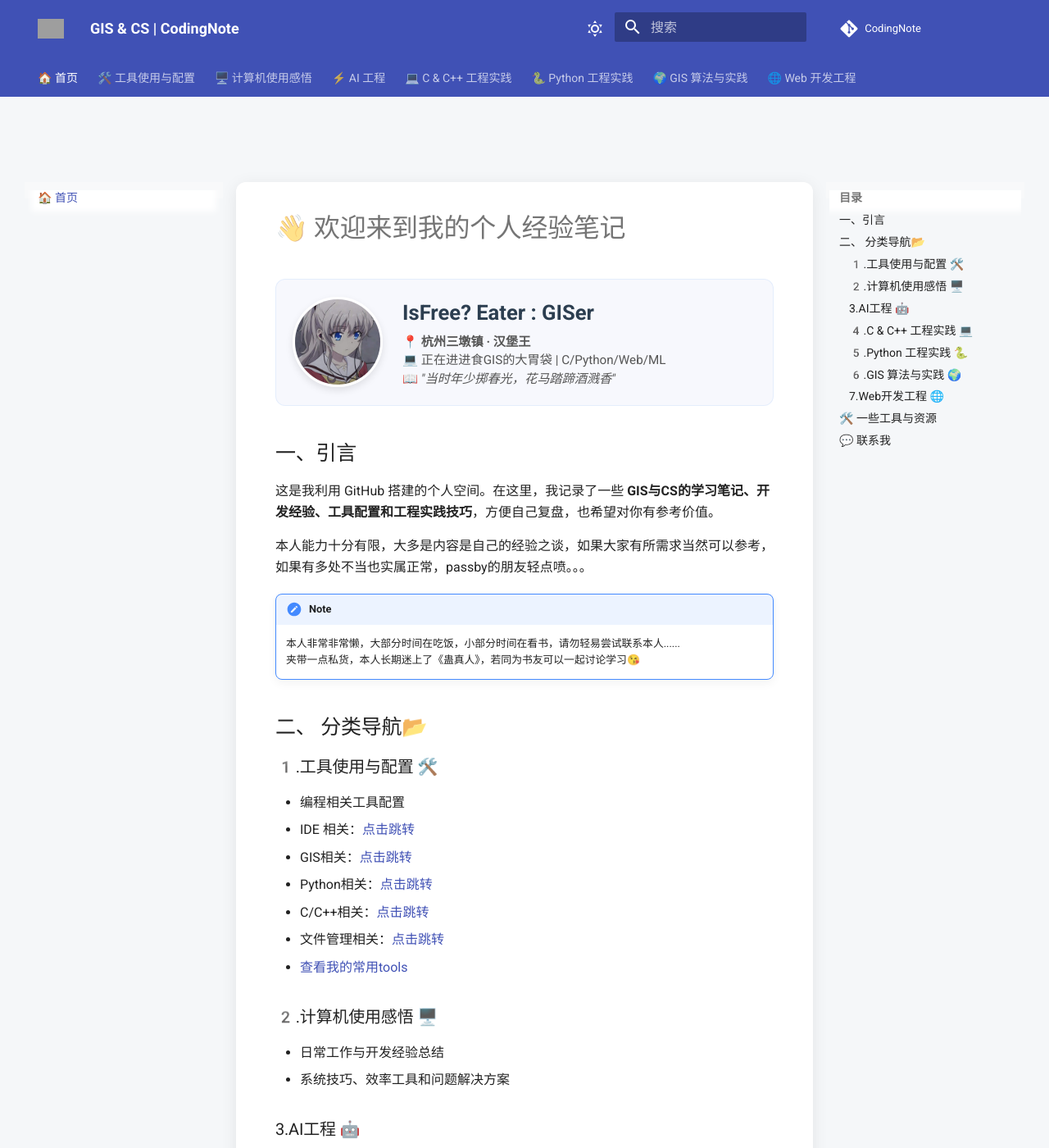
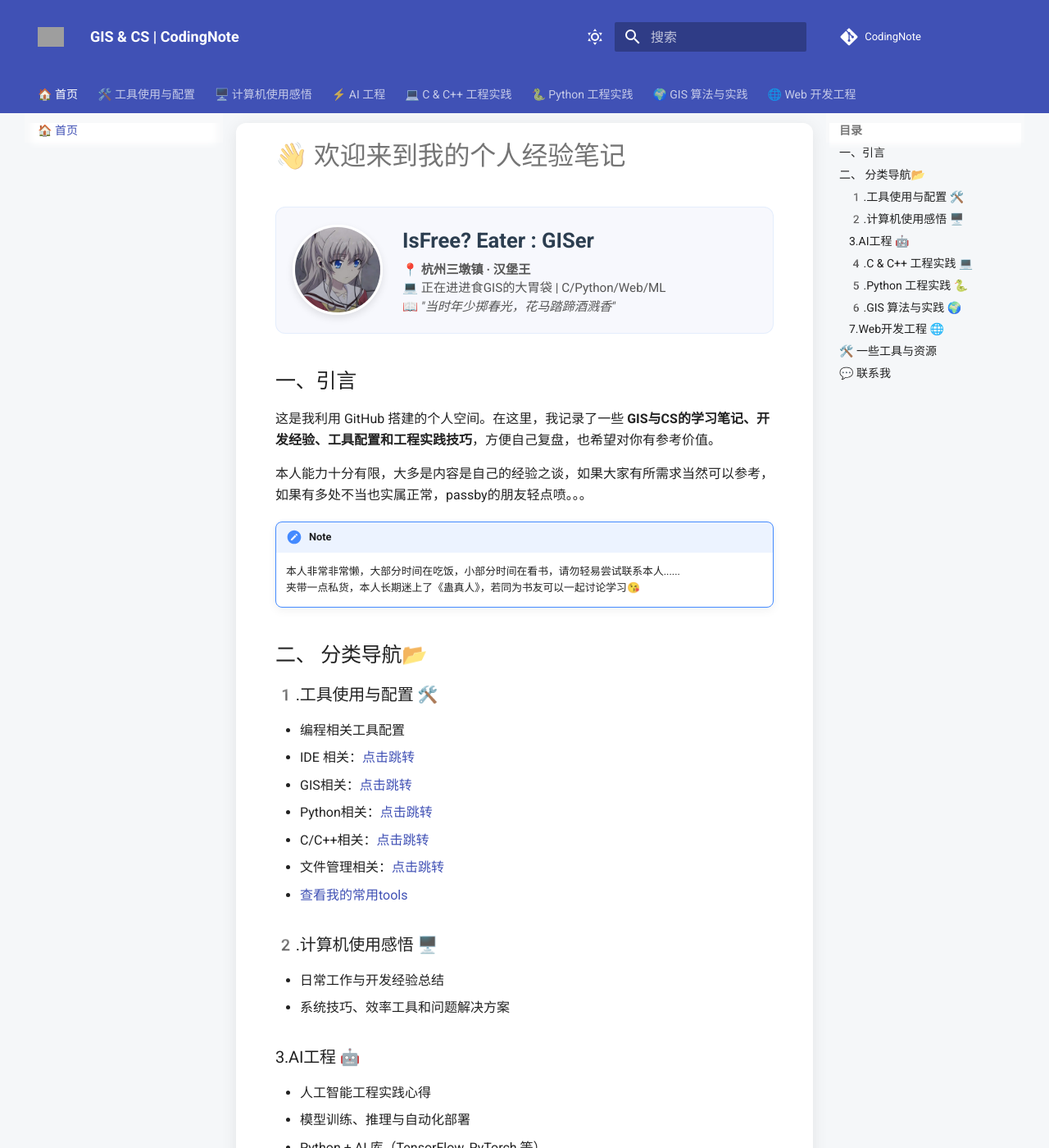
Before and after one commit to ldray857/about_coding, an MkDocs documentation site: the page built from docs/index.md, in a window 1280 px wide and 1400 px high. Shown: the whole window at 82% size. Built offline with MkDocs 1.6.1 and Material for MkDocs 9.7.7, drawn with Linux system fonts in a browser that asks for light colours; comment, search, counter and statistics services are not loaded; grey boxes are pictures that could not be loaded.

Commit message:
Update extra.css

```diff
--- a/docs/stylesheets/extra.css
+++ b/docs/stylesheets/extra.css
@@ -5,6 +5,8 @@
     --md-primary-fg-color: #3F51B5;
     --page-bg-color: #f5f7f9;
     --sidebar-bg-color: #f8f9fa;
+    /* 【核心修复】直接告诉主题顶栏高度是 4.5rem，让它自动对齐 */
+    --md-header-height: 4.5rem;
 }
 
 [data-md-color-scheme="slate"] {
@@ -15,79 +17,54 @@
 body { background-color: var(--page-bg-color); }
 
 /* =========================================================
-   2. 顶栏“瘦身”与间隙精准控制
+   2. 顶栏拉伸 (与变量保持同步)
 ========================================================= */
 .md-header__inner {
-    /* 顶栏高度从 4.5rem 缩小至 3.5rem，更显干练 */
-    height: 3.5rem;
+    height: var(--md-header-height);
     display: flex;
     align-items: center;
 }
 
-.md-main {
-    /* 【同步调整】：必须与 header 高度一致，防止内容被遮挡 */
-    padding-top: 3.5rem !important;
-}
-
+/* 消除所有可能导致间隙翻倍的默认内边距 */
 .md-main__inner {
-    /* 【核心旋钮】：控制内容卡片与蓝色顶栏的间隙，0.2rem 为视觉极简值 */
-    padding-top: 0.2rem !important;
+    padding-top: 0 !important;
+    margin-top: 0 !important;
 }
 
 /* =========================================================
-   3. 布局重塑：卡片感增强
+   3. 间隙精准控制：实现“精致小间隙”
 ========================================================= */
 .md-sidebar { border: none !important; }
 
 @media screen and (min-width: 76.25em) {
-    /* 侧边栏与内容区保持同样的顶部起点 */
     .md-sidebar--primary,
     .md-sidebar--secondary {
         background-color: var(--sidebar-bg-color);
-        padding: 0.5rem 0;
-        /* 确保侧边栏也随之向上提 */
-        margin-top: 0;
+        /* 侧边栏顶部留出一点点缝隙 */
+        padding-top: 0.6rem;
     }
 
     .md-content {
         background-color: var(--md-default-bg-color) !important;
         box-shadow: 0 4px 20px rgba(0, 0, 0, 0.08);
         border-radius: 12px;
-        /* 顶部 margin 设为 0，因为间隙已由父容器控制 */
-        margin: 0 0.8rem 1.5rem 0.8rem;
+
+        /* 【最终旋钮】这个 0.6rem 决定了卡片离顶栏的距离 */
+        /* 如果觉得还是大了，就改成 0.4rem；如果觉得小了，就改成 0.8rem */
+        margin: 0.6rem 0.8rem 1.5rem 0.8rem !important;
         padding: 0 1.2rem;
     }
 }
 
 /* =========================================================
-   4. 细节打磨：适配窄顶栏
+   4. 细节微调
 ========================================================= */
-.md-logo img {
-    /* 缩小 Logo 以适配 3.5rem 的顶栏 */
-    height: 1.8rem;
-    width: auto;
-}
+.md-logo img { height: 2.2rem; width: auto; }
+.md-search { padding-top: 0.2rem; }
 
-.md-search {
-    padding-top: 0;
-}
-
-/* 滚动条美化 */
+/* 滚动条 */
 ::-webkit-scrollbar { width: 6px; }
 ::-webkit-scrollbar-thumb { background: rgba(128, 128, 128, 0.2); border-radius: 10px; }
 
 /* Admonition 提示框 */
-.md-typeset .admonition {
-    border-radius: 8px;
-    box-shadow: 0 4px 12px rgba(0,0,0,0.05);
-}
-
-/* =========================================================
-   5. 正文首标题置顶优化
-========================================================= */
-/* 消除 Markdown 渲染出的第一个标题自带的巨大顶部外边距 */
-.md-content__inner h1:first-child,
-.md-typeset h1:first-child {
-    margin-top: 0 !important;
-    padding-top: 0.8rem; /* 给文字留出适度的呼吸感 */
-}
+.md-typeset .admonition { border-radius: 8px; box-shadow: 0 4px 12px rgba(0,0,0,0.05); }
```
